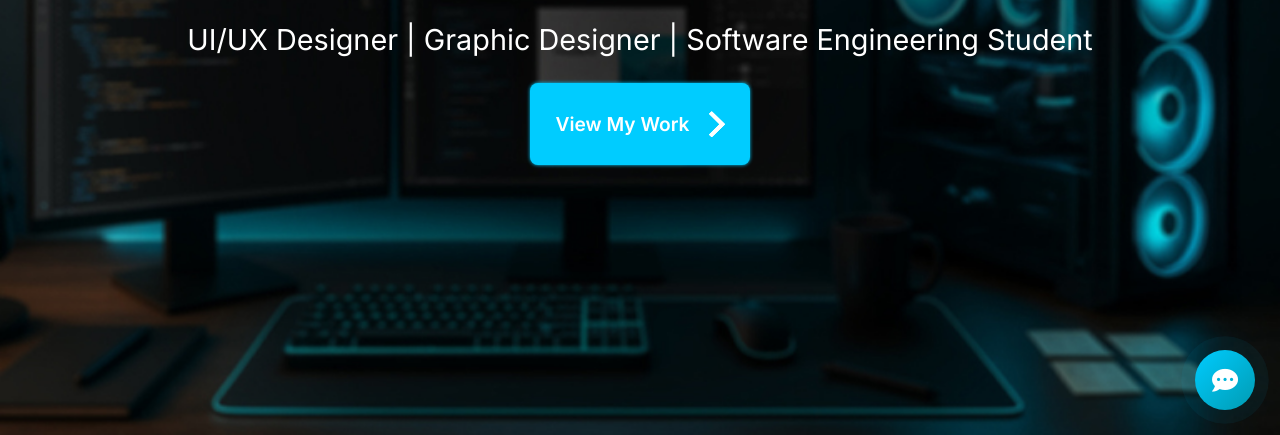
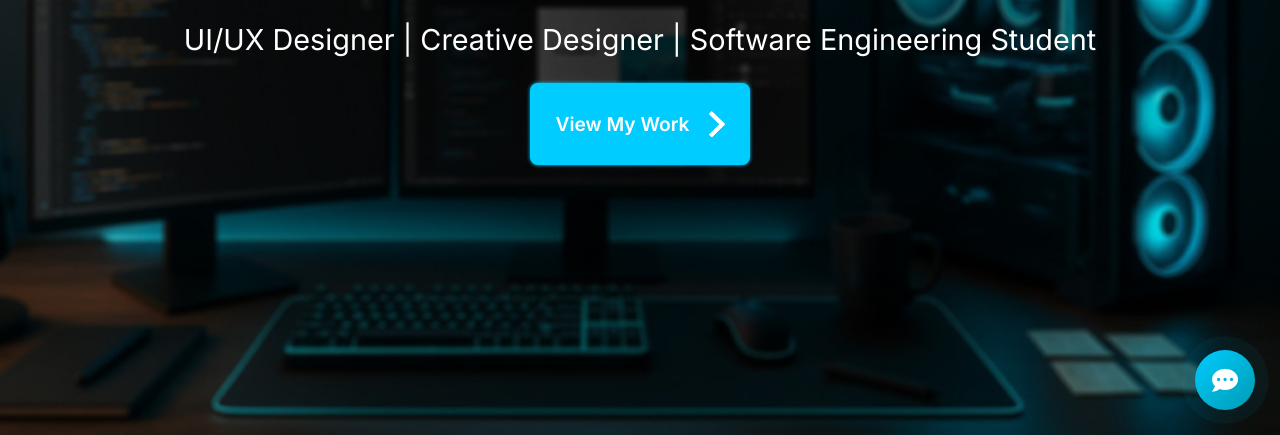
Before and after one commit to rakindufernando/rakindufernando, a plain HTML site: page index.html in a window 1280 px wide. Shown: the part 365-800 px from the top of the page. Drawn offline with nearby package versions, Linux system fonts and the light colour scheme.

Commit message:
Add files via upload

```diff
--- a/index.html
+++ b/index.html
@@ -1378,7 +1378,7 @@ html {
 <header class="hero-section">
   <div class="hero-content">
     <h1 data-aos="fade-up">Rakindu Fernando</h1>
-    <p data-aos="fade-up" data-aos-delay="500">UI/UX Designer | Graphic Designer | Software Engineering Student</p>
+    <p data-aos="fade-up" data-aos-delay="500">UI/UX Designer | Creative Designer | Software Engineering Student</p>
     <div class="cta-btn" data-aos="fade-up" data-aos-delay="1000">
       <!-- From Uiverse.io by Li-Deheng -->
 <div class="btn-conteiner">
@@ -1932,7 +1932,7 @@ html {
 <footer class="footer">
   <div class="footer-content">
     <h2>Weerahannadige Rakindu Nirmal Fernando</h2>
-    <p>UI/UX Designer | Graphic Designer | Software Engineering Student</p>
+    <p>UI/UX Designer | Creative Designer | Software Engineering Student</p>
     <div class="social-links">
       <a href="https://github.com/rakindufernando" target="_blank"><i class="fab fa-github"></i></a>
       <a href="https://www.linkedin.com/in/rakindu-fernando-78a665233" target="_blank"><i class="fab fa-linkedin"></i></a>
```
